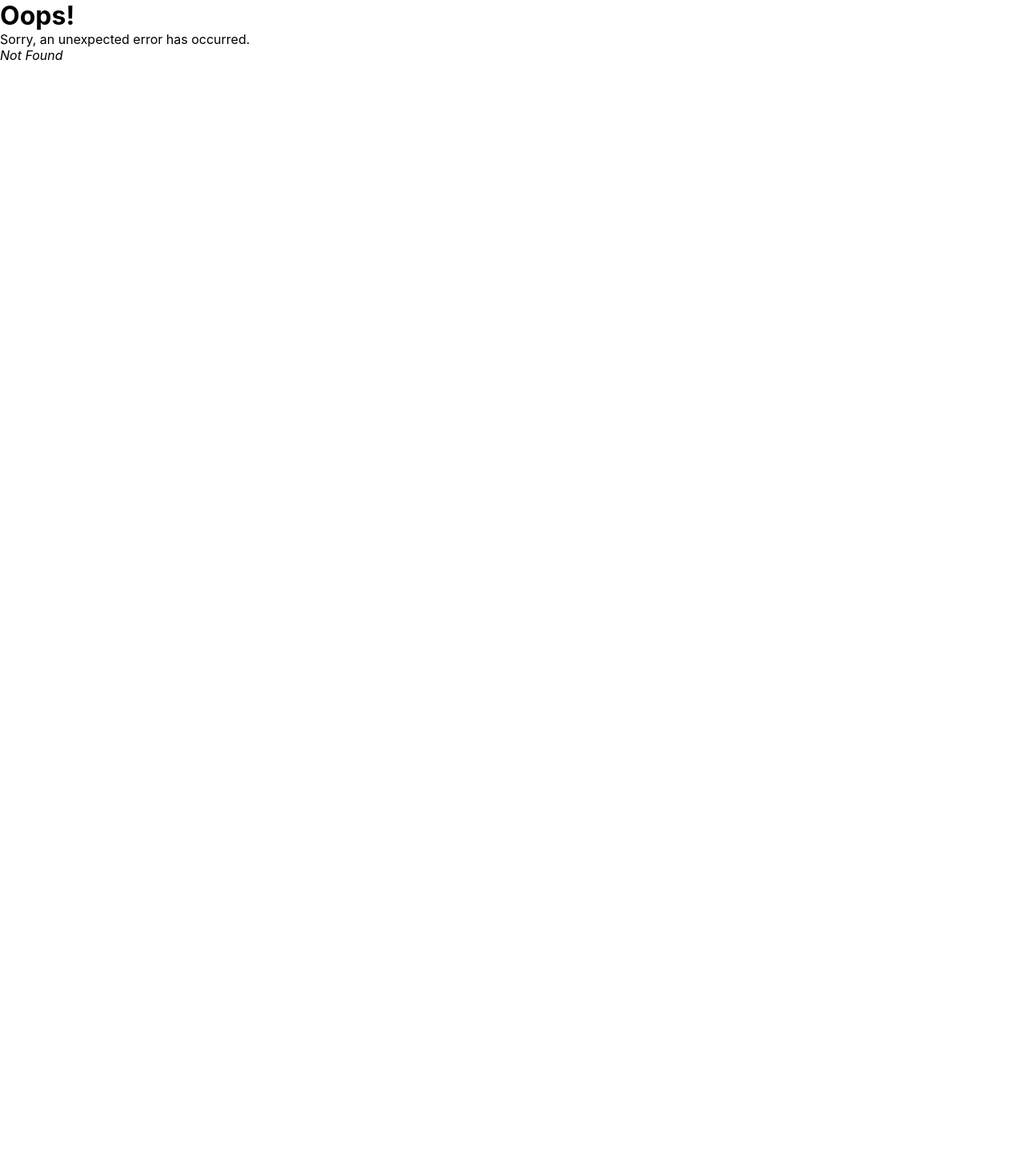
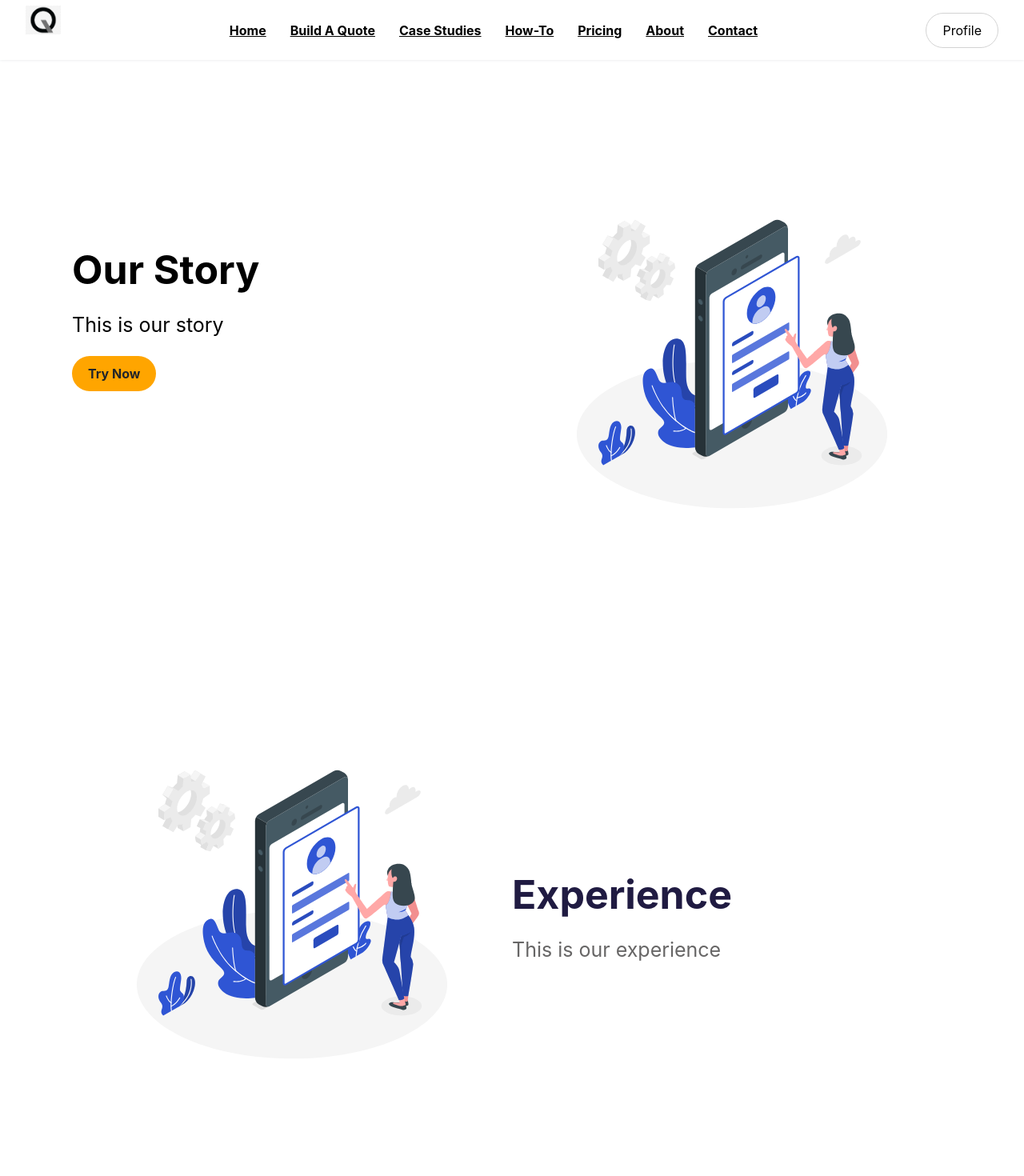
Before and after one commit to cobycobyk/eduquote, a React (Vite) app: page /about in a window 1280 px wide. Before the commit this address had no page. Shown: the top 1470 px of the page at 80% size. Before the commit the page ends 800 px from the top, so only its background shows below. Built offline with nearby package versions, Linux system fonts and the light colour scheme.

Commit message:
about page

```diff
--- a/src/main.jsx
+++ b/src/main.jsx
@@ -13,6 +13,7 @@ import HomePage from "./routes/HomePage/HomePage";
 import LoginPage from "./routes/LoginPage/LoginPage";
 import SignupPage from "./routes/SignupPage/SignupPage";
 import ContactPage from "./routes/ContactPage/ContactPage";
+import AboutPage from "./routes/AboutPage/AboutPage";
 
 const router = createBrowserRouter([
   {
@@ -37,6 +38,10 @@ const router = createBrowserRouter([
           {
             path: "contact",
             element: <ContactPage />
+          },
+          {
+            path: "about",
+            element: <AboutPage />
           },
           {
             path: "contacts/:contactId",
--- /dev/null
+++ b/src/routes/AboutPage/AboutPage.jsx
@@ -0,0 +1,51 @@
+import React from "react";
+import { AboutBody1, AboutBody4, AboutColumn, AboutColumnImg, AboutColumnImg2, AboutColumnLeft, AboutContainer, AboutImg, AboutLink, AboutRow, AboutSection2, AboutSh1, AboutSh3 } from "./AboutPage.styles";
+import login from "../../assets/images/login/login.svg";
+
+
+export default function AboutPage() {
+  return (
+    <React.Fragment>
+      <AboutContainer>
+        <AboutRow>
+          <AboutColumnLeft>
+            <AboutSh1>Our Story</AboutSh1>
+            <AboutBody1>This is our story</AboutBody1>
+            <AboutLink>Try Now</AboutLink>
+          </AboutColumnLeft>
+          <AboutColumnImg>
+            <AboutImg src={login} alt="about" />
+          </AboutColumnImg>
+        </AboutRow>
+      </AboutContainer>
+      <AboutSection2>
+        <AboutContainer>
+          <AboutRow>
+            <AboutColumnImg2>
+              <AboutImg src={login} alt="about2" />
+            </AboutColumnImg2>
+            <AboutColumn>
+              <AboutSh3>
+                Experience
+              </AboutSh3>
+              <AboutBody4>
+                This is our experience
+              </AboutBody4>
+            </AboutColumn>
+          </AboutRow>
+        </AboutContainer>
+      </AboutSection2>
+      <AboutContainer>
+        <AboutRow>
+          <AboutColumn>
+            <AboutSh3>About 3</AboutSh3>
+            <AboutBody4>body text</AboutBody4>
+          </AboutColumn>
+          <AboutColumnImg>
+            <AboutImg src={login} alt="about3" />
+          </AboutColumnImg>
+        </AboutRow>
+      </AboutContainer>
+    </React.Fragment>
+  );
+}
--- /dev/null
+++ b/src/routes/AboutPage/AboutPage.styles.jsx
@@ -0,0 +1,138 @@
+import { Link } from "react-router-dom";
+import styled from "styled-components";
+
+export const AboutContainer = styled.div`
+  padding: 5.625rem 5.625rem 0 5.625rem;
+  @media only screen and (max-width: 600px) {
+    padding: 0 1rem 0 1rem;
+  }
+`;
+export const AboutRow = styled.div`
+  display: flex;
+  justify-content: space-between;
+  align-items: center;
+  @media only screen and (max-width: 600px) {
+    flex-direction: column;
+    text-align: center;
+  }
+`;
+export const AboutColumnLeft = styled.div`
+  display: flex;
+  flex-direction: column;
+  justify-content: center;
+  align-items: start;
+  flex-basis: 50%;
+  @media only screen and (max-width: 600px) {
+    padding: 1rem;
+    width: 100%;
+  }
+`;
+export const AboutSh1 = styled.div`
+  font-size: 50px;
+  font-weight: bold;
+  margin-bottom: 1.5rem;
+  @media only screen and (max-width: 600px) {
+    align-self: center;
+    margin-top: 1rem;
+    font-size: 40px;
+  }
+`;
+export const AboutBody1 = styled.div`
+  font-size: 25px;
+  @media only screen and (max-width: 600px) {
+    text-align: center;
+    margin: 0 0 2rem 0;
+    font-size: 20px;
+  }
+`;
+export const AboutLink = styled(Link)`
+  border-radius: 30px;
+  padding: 10px 20px;
+  display: inline-block;
+  font-weight: bold;
+  line-height: 1.5;
+  color: #212529;
+  text-align: center;
+  vertical-align: middle;
+  cursor: pointer;
+  font-size: 1rem;
+  background-color: orange;
+  margin-top: 1.5rem;
+  margin-bottom: 1.5rem;
+  text-decoration: none;
+
+  :hover {
+    color: black;
+    background-color: lightgrey;
+  }
+  @media only screen and (max-width: 600px) {
+    align-self: center;
+    margin-top: 0;
+    margin-bottom: 0;
+  }
+`;
+export const AboutColumnImg = styled.div`
+  display: flex;
+  flex-basis: 50%;
+  justify-content: end;
+  align-items: end;
+  margin-top: 5.625rem;
+  @media only screen and (max-width: 600px) {
+    padding: 0 1rem 0 1rem;
+    margin-top: 2rem;
+  }
+`;
+export const AboutImg = styled.img`
+  max-width: 100%;
+  height: auto;
+`;
+export const AboutSection2 = styled.section`
+  align-items: center;
+  --bs-bg-opacity: 1;
+  background-color: rgba(var(--bs-light-rgb), var(--bs-bg-opacity)) !important;
+  padding-top: 3rem;
+  padding-bottom: 3rem;
+`;
+export const AboutColumnImg2 = styled.div`
+  flex: 0 0 auto;
+  width: 50%;
+  max-width: 100%;
+  padding-right: calc(var(--bs-gutter-x) * 0.5);
+  padding-left: calc(var(--bs-gutter-x) * 0.5);
+  margin-top: var(--bs-gutter-y);
+  @media (max-width: 768px) {
+    text-align: center;
+    flex-shrink: 0;
+    width: 100%;
+  }
+`;
+export const AboutColumn = styled.div`
+  flex: 0 0 auto;
+  width: 50%;
+  max-width: 100%;
+  margin-top: var(--bs-gutter-y);
+  @media (max-width: 768px) {
+    text-align: center;
+    flex-shrink: 0;
+    width: 100%;
+  }
+`;
+export const AboutSh3 = styled.div`
+  font-size: 50px;
+  color: #201b42;
+  font-weight: bold;
+  margin-bottom: 1.5rem;
+  @media only screen and (max-width: 600px) {
+    font-size: 40px;
+    margin-top: 1.5rem;
+  }
+`;
+export const AboutBody4 = styled.div`
+  font-size: 25px;
+  color: #676666;
+  @media only screen and (max-width: 600px) {
+    text-align: center;
+    font-size: 20px;
+    margin: 0 1rem 0 1rem;
+  }
+`;
```
